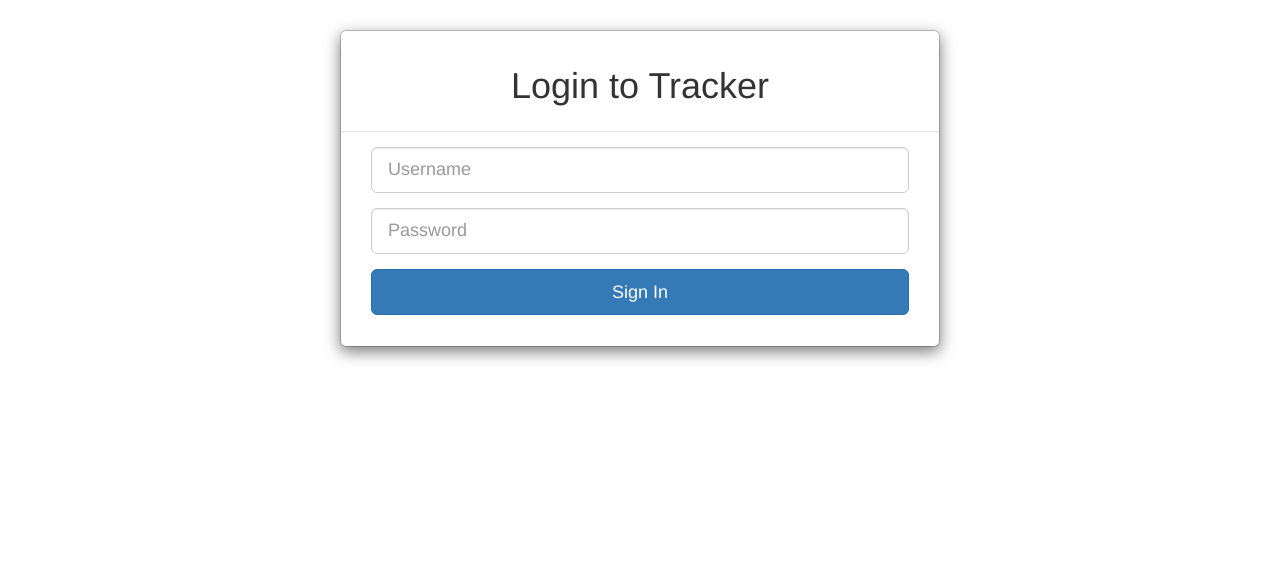
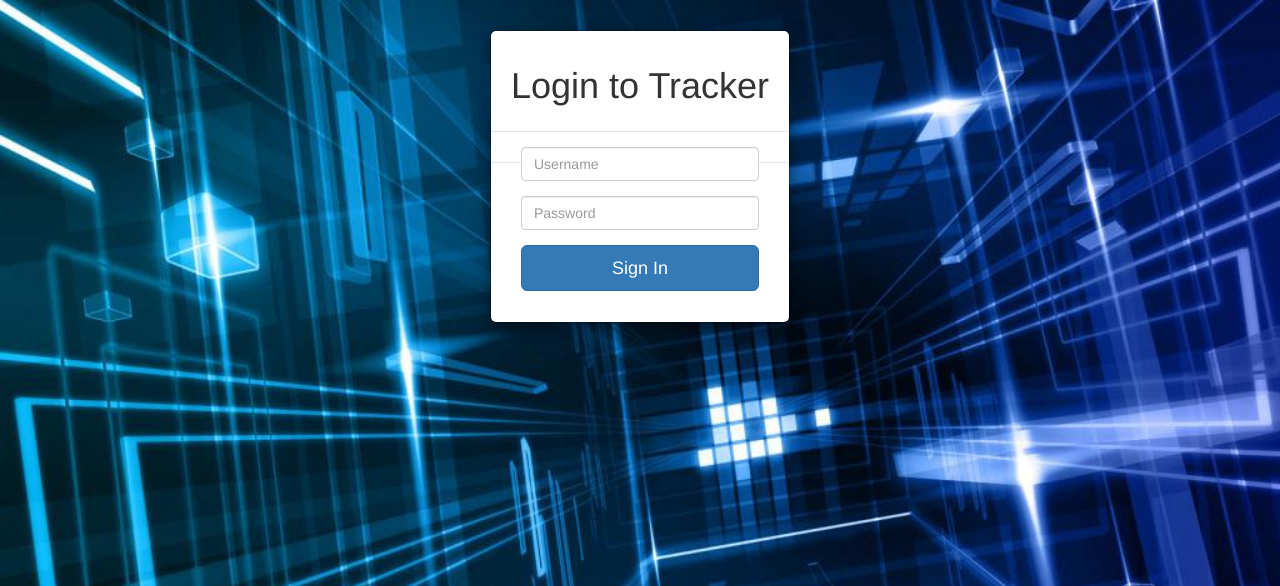
Before and after one commit to Husseinfo/tracker, a Django app: template templates/login.html in a window 1280 px wide. Shown: the top 586 px of the page. Run offline with Django 3.2, Linux system fonts and the light colour scheme; the template is opened without the code that fills it, so the values that code supplies are empty; some libraries are stand-ins or nearby versions.

Commit message:
Login design

```diff
--- a/static/css/login.css
+++ b/static/css/login.css
@@ -1 +1,7 @@
-.modal-footer {   border-top: 0px; }
+html {
+    background: url('../images/bg.jpg') no-repeat center center fixed;
+    -webkit-background-size: cover;
+    -moz-background-size: cover;
+    -o-background-size: cover;
+    background-size: cover;
+}
--- a/templates/login.html
+++ b/templates/login.html
@@ -5,7 +5,6 @@
 		<meta http-equiv="content-type" content="text/html; charset=UTF-8">
 		<meta charset="utf-8">
 		<title>Tracker | Log in</title>
-		<meta name="generator" content="Bootply" />
 		<meta name="viewport" content="width=device-width, initial-scale=1, maximum-scale=1">
         <link href="{% static 'css/bootstrap.min.css' %}" rel="stylesheet">
         <link href="{% static 'css/login.css' %}" rel="stylesheet">
@@ -13,7 +12,7 @@
 	<body>
 <!--login modal-->
 <div id="loginModal" class="modal show" tabindex="-1" role="dialog" aria-hidden="true">
-  <div class="modal-dialog">
+  <div class="modal-dialog modal-sm">
   <div class="modal-content">
       <div class="modal-header">
           <h1 class="text-center">Login to Tracker</h1>
@@ -22,10 +21,10 @@
           <form class="form col-md-12 center-block" action="" method="post" >
               {% csrf_token %}
             <div class="form-group">
-              <input name="username" type="text" class="form-control input-lg" placeholder="Username">
+              <input name="username" type="text" class="form-control input" placeholder="Username">
             </div>
             <div class="form-group">
-              <input name="password" type="password" class="form-control input-lg" placeholder="Password">
+              <input name="password" type="password" class="form-control input" placeholder="Password">
             </div>
             <div class="form-group">
               <button type="submit" class="btn btn-primary btn-lg btn-block">Sign In</button>
@@ -40,7 +39,7 @@
   </div>
   </div>
 </div>
+        <script src = "{% static 'js/jquery.min.js' %}"></script>
         <script src = "{% static 'js/bootstrap.min.js' %}"></script>
-        <script src = "{% static 'js/jquery.min.js' %}"></script>
 	</body>
 </html>
--- a/tracker/forms.py
+++ b/tracker/forms.py
@@ -3,6 +3,7 @@
 from django import forms
 
 from tracker import settings
+
 
 class UserForm(forms.Form):
     first_name = forms.CharField(max_length=32)
--- a/tracker/models.py
+++ b/tracker/models.py
@@ -13,7 +13,8 @@ class User(models.Model):
     phone = models.CharField(max_length=32)
     image = models.ImageField(upload_to='static/profile/', name="Image")
     address = models.CharField(max_length=128)
-    birth_date = models.DateField(("Date"), default=datetime.date.today)
+    birth_date = models.DateField("Date", default=datetime.date.today)
+
 
 class Image(models.Model):
     id = models.IntegerField(name='ID', unique=True, primary_key=True, editable=False)
```
Also changed, not shown: static/images/bg.jpg.
